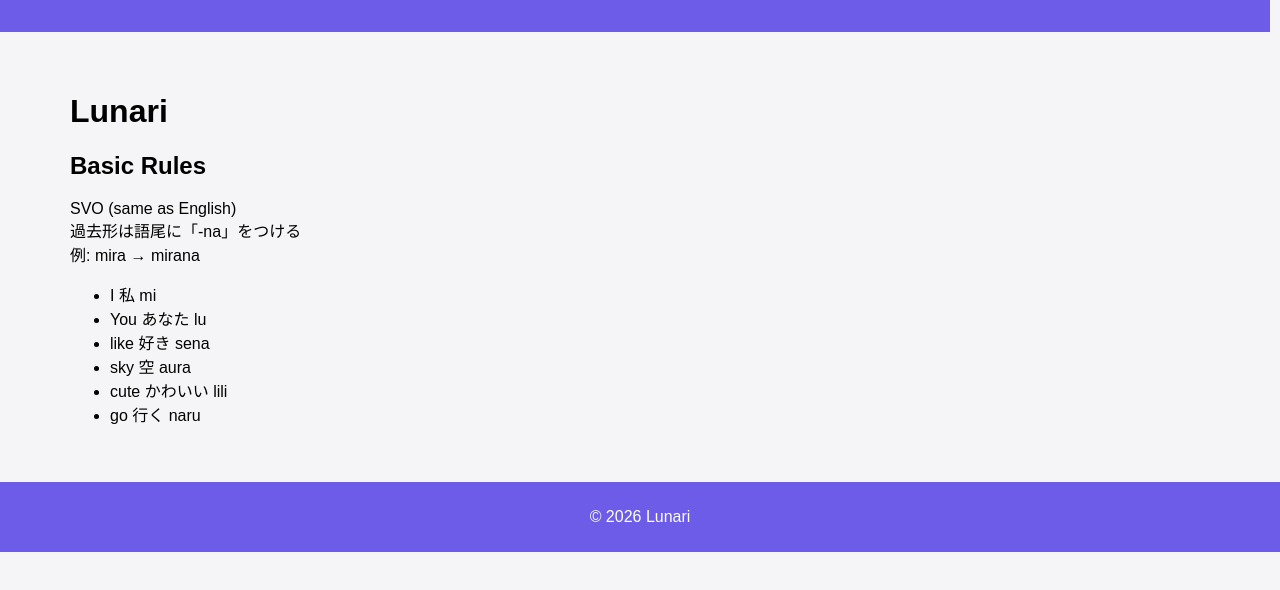
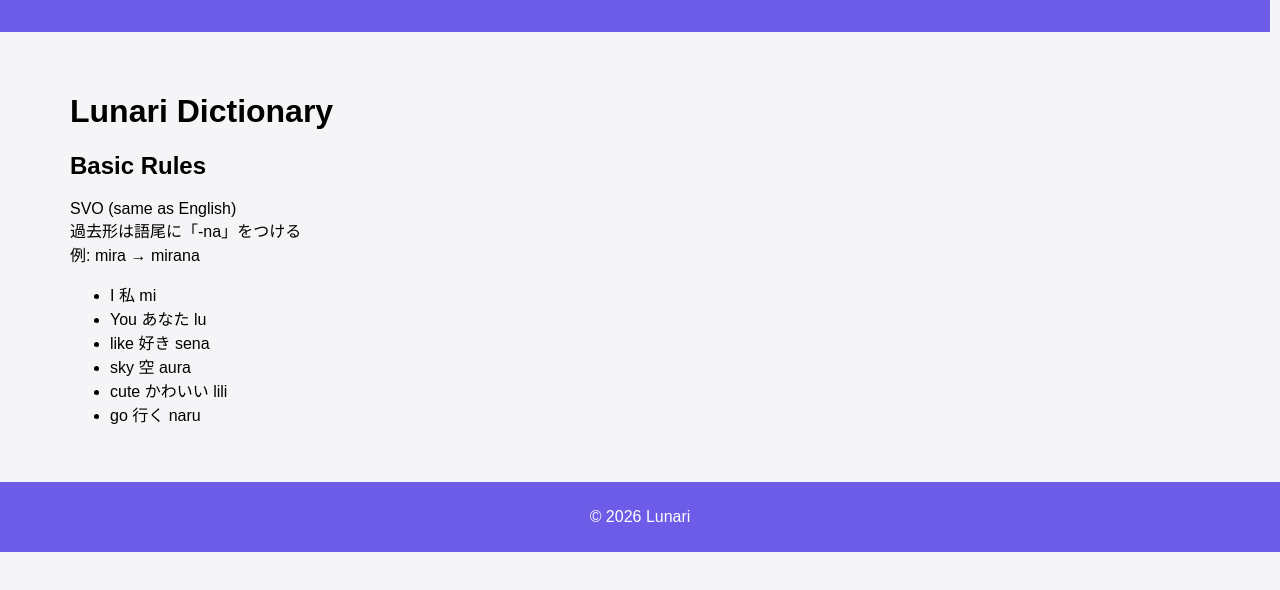
Before and after one commit to hioridev/Lunari, a plain HTML site: page html/index.html in a window 1280 px wide. Shown: the part 78-668 px from the top of the page. Drawn offline with Linux system fonts and the light colour scheme.

Commit message:
added title

```diff
--- a/html/index.html
+++ b/html/index.html
@@ -23,7 +23,7 @@
 </header>
 
 <main>
-    <h1>Lunari</h1>
+    <h1>Lunari Dictionary</h1>
 
     <h2>Basic Rules</h2>
     <p>SVO (same as English)<br>
```
